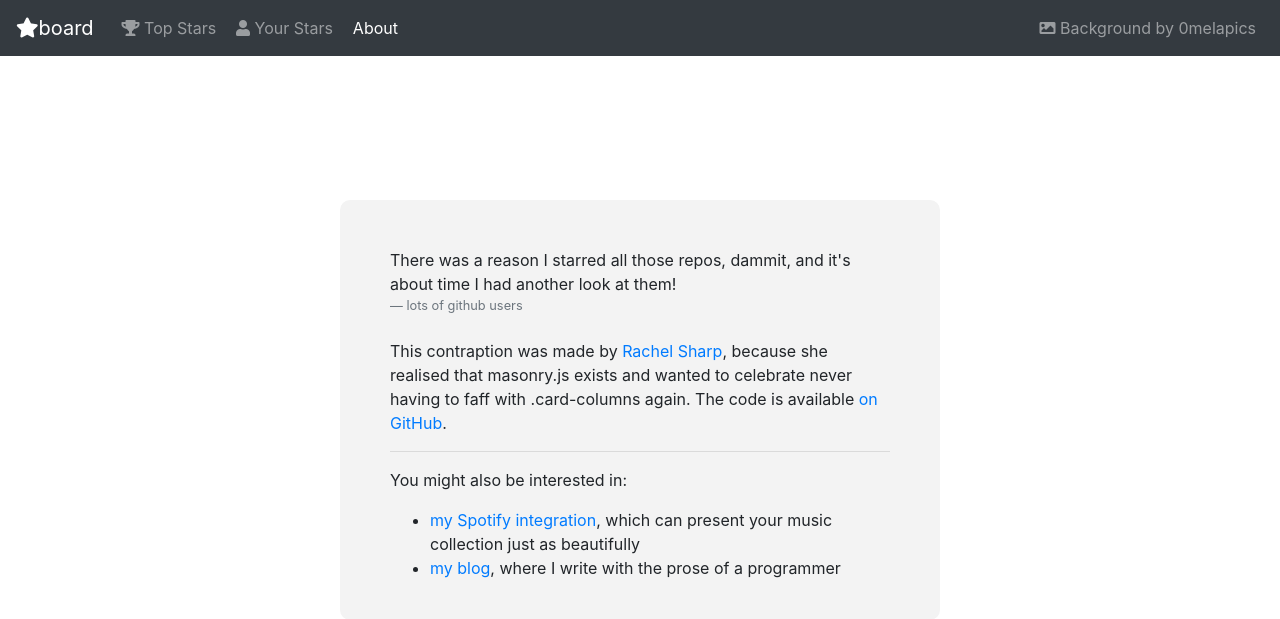
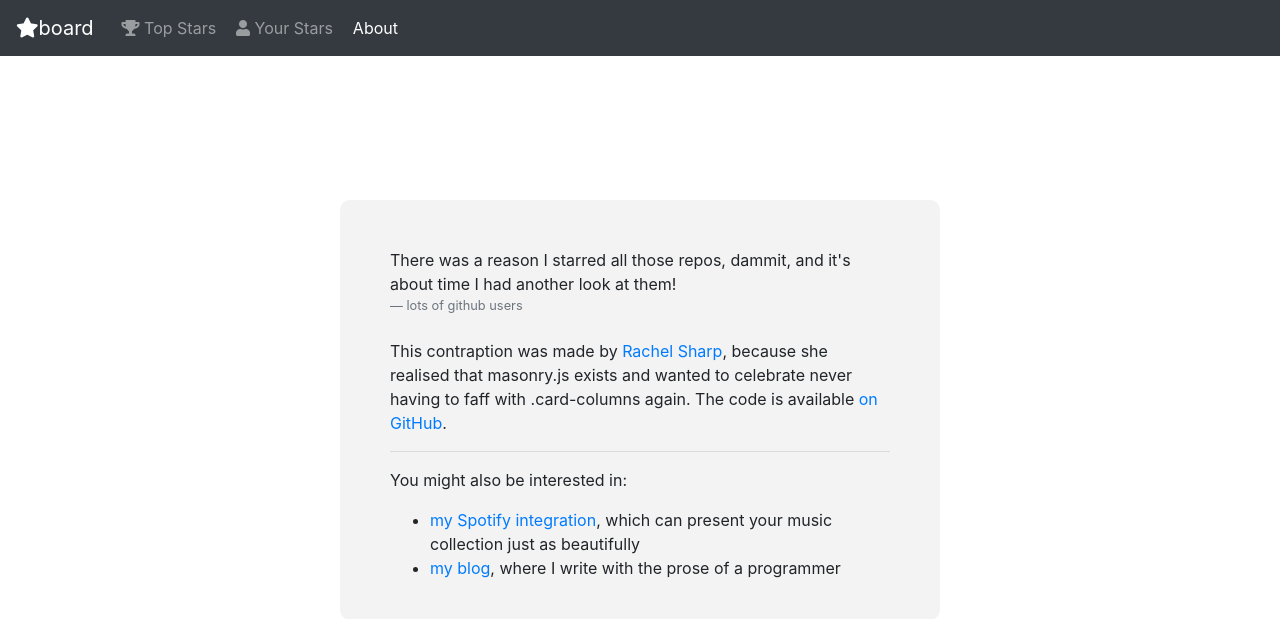
Before and after one commit to rach-sharp/starboard, a Django app: page /about/ in a window 1280 px wide. Shown: the top 619 px of the page. Run offline with Django 3.2, Linux system fonts and the light colour scheme; some libraries are stand-ins or nearby versions.

Commit message:
Removing unused image and attribution

```diff
--- a/starboard/templates/base.html
+++ b/starboard/templates/base.html
@@ -67,9 +67,6 @@
                 <a class="nav-link" href="{% url 'about' %}">About</a>
               </li>
             </ul>
-            <ul class="navbar-nav">
-               <li><a class="nav-link" href="https://www.freepik.com/free-vector/black-background-with-stars_963861.htm" target="_blank" rel="noopener"><i class="fa fa-image"></i> Background by 0melapics</a></li>
-            </ul>
           </div>
         </nav>
 
```
Also changed, not shown: starboard/static/images/stars-light-blur.jpg (deleted), starboard/static/images/stars-light-blur2.jpg (deleted), starboard/static/images/stars-light.jpg (deleted), starboard/static/images/stars.jpg (deleted).
